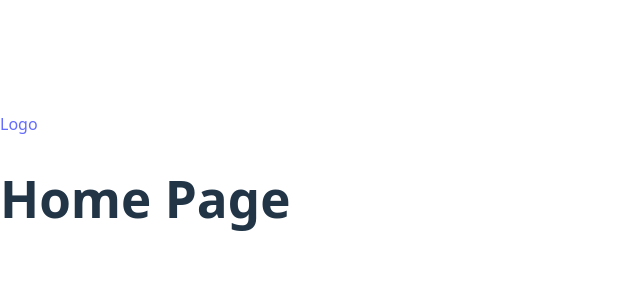
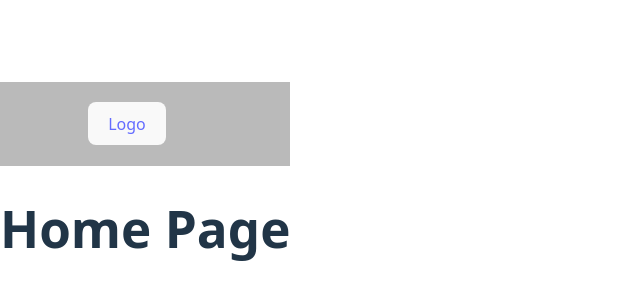
Before and after one commit to LikeLionHGU/Shichimi_Front, a React (Vite) app: page / in a window 1280 px wide. Shown: the part 214-514 px from the top of the page, without its empty margins (0-640 px from the left). Built offline with nearby package versions, Linux system fonts and the light colour scheme; the HTML template or start-up script is replaced by a standard one.

Commit message:
feat: 헤더 경계 및 로고 버튼 생성

```diff
--- a/src/Layouts/Header.jsx
+++ b/src/Layouts/Header.jsx
@@ -3,15 +3,30 @@ import {Link, NavLink } from "react-router-dom";
 import styled from "styled-components";
 import { themeColors  } from "../assets/styles/StyledComponents";
 
+const NoCenterHorizontal = styled.div`
+  display: flex;
+  align-items: center;
+  width: 100%;
+  background-color: ${themeColors.gray.color};
+  height: 84px;
+`;
+
+const LogoImg = styled.button`
+  display : flex;
+  align-items : center;
+  margin: 0 0 0 88px;
+`;
 
 
 const Header = () => {
   return(
     <>
       <header>
-        <div>
-          <Link to='/'>Logo</Link>
-        </div>
+        <NoCenterHorizontal>
+          <LogoImg>
+            <Link to='/'>Logo</Link>
+          </LogoImg>
+        </NoCenterHorizontal>
       </header>
     </>
   );
```
Also changed, not shown: src/assets/images/Main_Map.svg (added).
